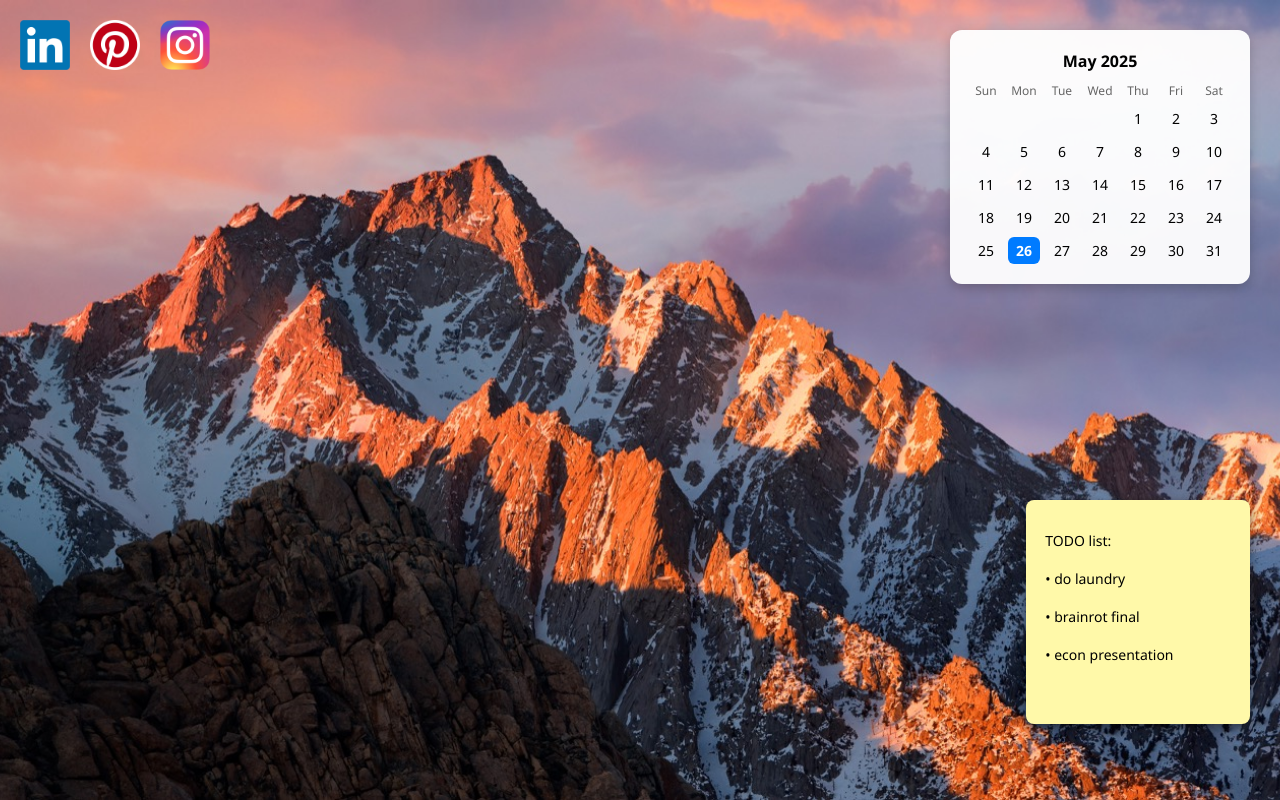
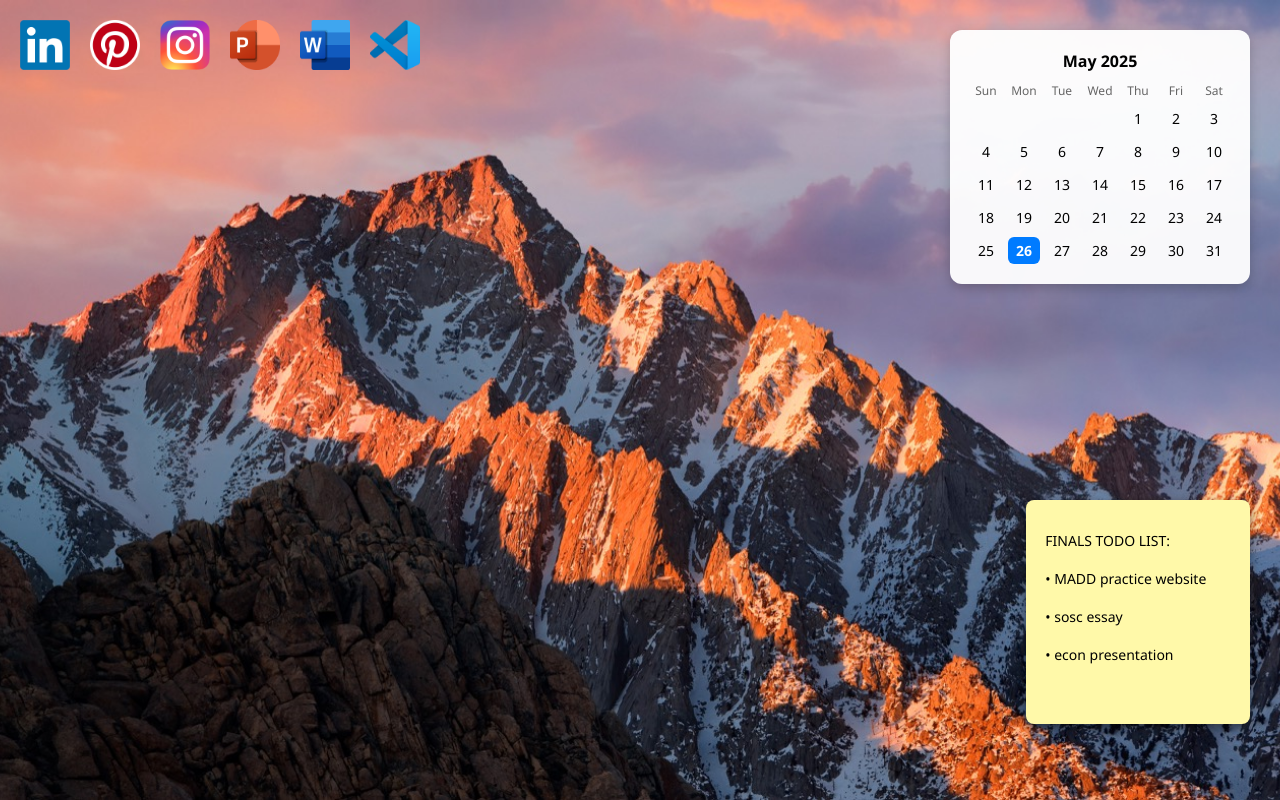
Before and after one commit to liu-michelle/rot-final, a plain HTML site: page index.html in a window 1280 px wide. Drawn offline with Linux system fonts and the light colour scheme.

Commit message:
add productive icons

```diff
--- a/index.html
+++ b/index.html
@@ -102,6 +102,9 @@
     #linkedin-icon { top: 20px; left: 20px; }
     #pinterest-icon { top: 20px; left: 90px; }
     #instagram-icon { top: 20px; left: 160px; }
+    #ppt-icon { top: 20px; left: 230px; }
+    #word-icon { top: 20px; left: 300px; }
+    #vscode-icon { top: 20px; left: 370px; }
 
     .app-icon:hover {
       transform: scale(1.1);
@@ -177,10 +180,13 @@
 <div class="app-icon" id="linkedin-icon"><img src="linkedin.png" alt="LinkedIn"></div>
 <div class="app-icon" id="pinterest-icon"><img src="pinterest.png" alt="Pinterest"></div>
 <div class="app-icon" id="instagram-icon"><img src="instagram.png" alt="Instagram"></div>
+<div class="app-icon" id="ppt-icon"><img src="ppt.png" alt="Powerpoint"></div>
+<div class="app-icon" id="word-icon"><img src="word.png" alt="Word"></div>
+<div class="app-icon" id="vscode-icon"><img src="vscode.png" alt="VSCode"></div>
   <div id="sticky-note" contenteditable="true">
-  TODO list:<br>
-  • do laundry<br>
-  • brainrot final<br>
+  FINALS TODO LIST:<br>
+  • MADD practice website <br>
+  • sosc essay <br>
   • econ presentation
 </div>
   <div id="calendar-container"></div>
```
